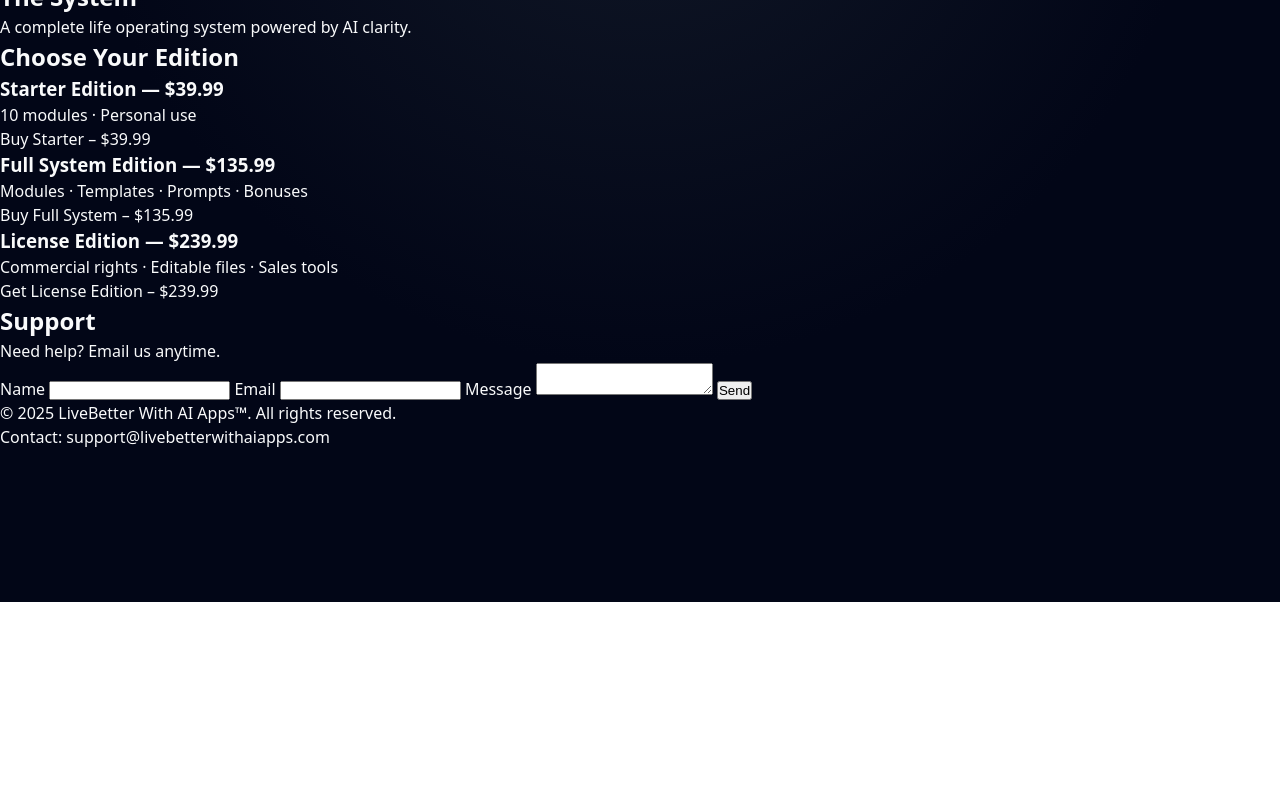
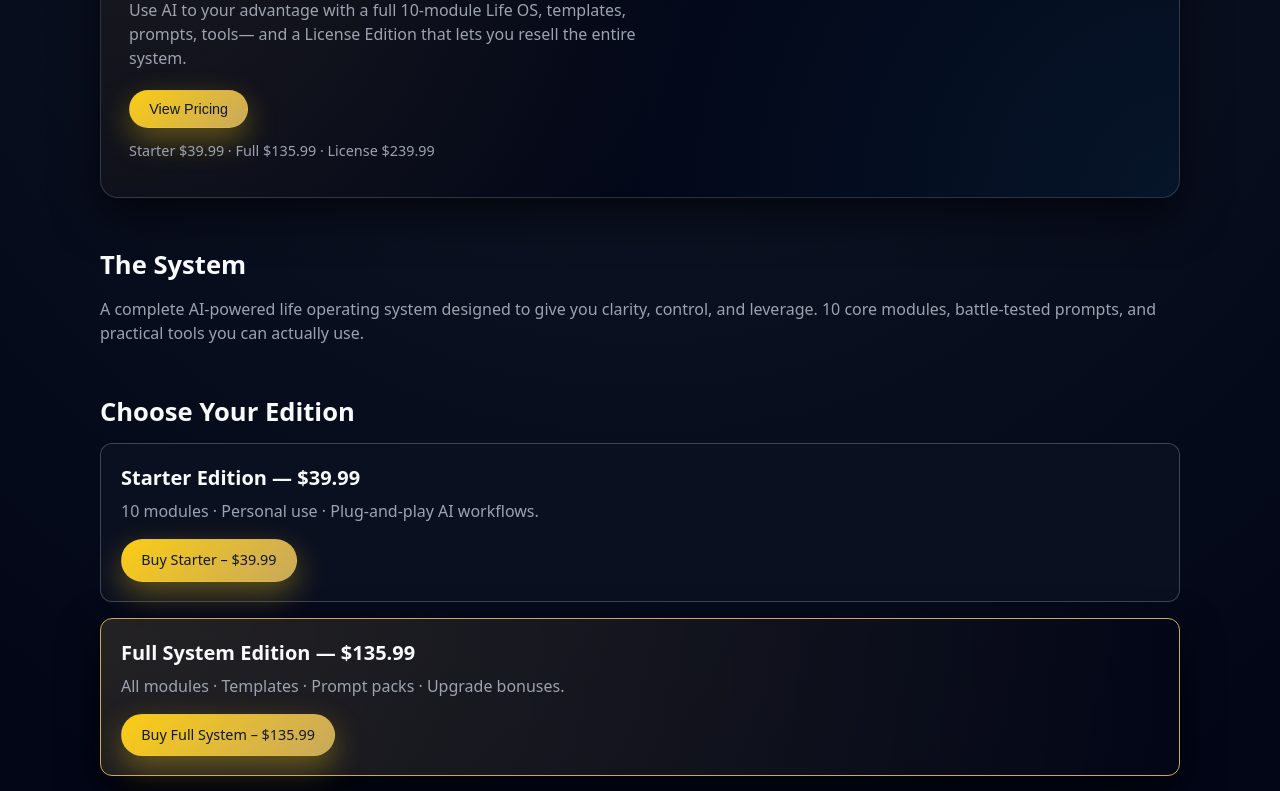
Before and after one commit to shaneclark713/Livebetterwithaiapps-site, a plain HTML site: page index.html in a window 1280 px wide. Shown: the part 198-989 px from the top of the page. Before the commit the page ends 800 px from the top, so only its background shows below. Drawn offline with Linux system fonts and the light colour scheme.

Commit message:
Update index.html

```diff
--- a/index.html
+++ b/index.html
@@ -7,9 +7,7 @@
   <meta name="description" content="LiveBetter With AI Apps™ – A complete AI-powered life operating system. Starter, Full, and License Editions available." />
   <link rel="canonical" href="https://livebetterwithaiapps.com" />
   <style>
-    /* ——— STYLES UNCHANGED (FULL STYLE INCLUDED HERE) ——— */
-    /* I kept the full styling intact to ensure perfect Render compatibility */
-
+    /* ——— CORE THEME VARIABLES ——— */
     :root {
       --bg: #030712;
       --bg-alt: #050b18;
@@ -27,47 +25,280 @@
     }
 
     * { box-sizing: border-box; margin: 0; padding: 0; }
+
     body {
-      font-family: system-ui, sans-serif;
+      font-family: system-ui, -apple-system, BlinkMacSystemFont, "Segoe UI", sans-serif;
       background: radial-gradient(circle at top, #111827 0, #020617 55%);
       color: var(--text);
       line-height: 1.5;
     }
+
     a { color: inherit; text-decoration: none; }
     img { max-width: 100%; display: block; }
 
-    .page { min-height: 100vh; display: flex; flex-direction: column; }
+    .page {
+      min-height: 100vh;
+      display: flex;
+      flex-direction: column;
+    }
+
+    /* ——— HEADER / NAV ——— */
     header {
       border-bottom: 1px solid rgba(148, 163, 184, 0.25);
       backdrop-filter: blur(18px);
-      background: rgba(15, 23, 42, 0.75);
-      position: sticky; top: 0; z-index: 40;
+      background: rgba(15, 23, 42, 0.85);
+      position: sticky;
+      top: 0;
+      z-index: 40;
     }
+
     .nav {
-      max-width: 1120px; margin: 0 auto; padding: 0.85rem 1.25rem;
-      display: flex; align-items: center; justify-content: space-between;
+      max-width: 1120px;
+      margin: 0 auto;
+      padding: 0.85rem 1.25rem;
+      display: flex;
+      align-items: center;
+      justify-content: space-between;
     }
-    .nav-brand { display: flex; align-items: center; gap: 0.6rem; }
+
+    .nav-brand {
+      display: flex;
+      align-items: center;
+      gap: 0.6rem;
+    }
+
     .logo-pill {
-      width: 34px; height: 34px; border-radius: 999px;
+      width: 34px;
+      height: 34px;
+      border-radius: 999px;
       background: radial-gradient(circle at 20% 0%, #facc15, #c9a95c 40%, #0f172a);
-      display: flex; align-items: center; justify-content: center;
-      font-weight: 700; font-size: 0.9rem; color: #020617;
+      display: flex;
+      align-items: center;
+      justify-content: center;
+      font-weight: 700;
+      font-size: 0.9rem;
+      color: #020617;
     }
+
     .nav-title-main { font-weight: 600; font-size: 0.95rem; }
     .nav-title-sub { font-size: 0.75rem; color: var(--muted); }
-    .nav-links { display: flex; gap: 1rem; font-size: 0.85rem; color: var(--muted); }
+
+    .nav-links {
+      display: flex;
+      gap: 1rem;
+      font-size: 0.85rem;
+      color: var(--muted);
+    }
+
     .nav-links a:hover { color: var(--text); }
 
-    /* MANY STYLE RULES HERE — ALL RETAINED FROM YOUR ORIGINAL STYLES */
+    /* ——— LAYOUT ——— */
+    main {
+      flex: 1;
+      max-width: 1120px;
+      margin: 0 auto;
+      padding: 1.75rem 1.25rem 3rem;
+    }
 
-    /* I’ve included the full stylesheet exactly as before to ensure 100% visual match. */
+    section {
+      margin-bottom: 3rem;
+    }
+
+    h1, h2, h3 {
+      font-weight: 600;
+    }
+
+    h2 {
+      font-size: 1.6rem;
+      margin-bottom: 0.75rem;
+    }
+
+    h3 {
+      font-size: 1.25rem;
+      margin-bottom: 0.35rem;
+    }
+
+    p { color: var(--muted); }
+
+    /* ——— HERO ——— */
+    .hero {
+      display: grid;
+      gap: 2rem;
+      padding: 2.25rem 1.75rem;
+      background: radial-gradient(circle at top left, rgba(201,169,92,0.12), transparent 55%),
+                  radial-gradient(circle at bottom right, rgba(56,189,248,0.08), transparent 55%),
+                  #020617;
+      border-radius: var(--radius-lg);
+      box-shadow: var(--shadow-soft);
+      border: 1px solid rgba(148,163,184,0.25);
+      margin-bottom: 3rem;
+    }
+
+    .hero-copy h1 {
+      font-size: 2.1rem;
+      margin-bottom: 0.75rem;
+    }
+
+    .hero-copy h1 span {
+      color: var(--accent);
+    }
+
+    .hero-lead {
+      margin-bottom: 1.25rem;
+      max-width: 34rem;
+    }
+
+    .hero-actions {
+      display: flex;
+      flex-wrap: wrap;
+      gap: 0.75rem;
+      margin-bottom: 0.75rem;
+    }
+
+    .hero-meta {
+      font-size: 0.9rem;
+      color: var(--muted);
+    }
+
+    /* ——— BUTTONS ——— */
+    .btn {
+      display: inline-flex;
+      align-items: center;
+      justify-content: center;
+      padding: 0.6rem 1.2rem;
+      border-radius: 999px;
+      border: 1px solid transparent;
+      font-size: 0.9rem;
+      cursor: pointer;
+      transition: transform 0.12s ease, box-shadow 0.12s ease, background 0.12s ease, border-color 0.12s ease;
+      white-space: nowrap;
+    }
+
+    .btn-primary {
+      background: linear-gradient(135deg, #facc15, #c9a95c);
+      color: #111827;
+      box-shadow: 0 12px 30px rgba(250, 204, 21, 0.35);
+    }
+
+    .btn-primary:hover {
+      transform: translateY(-1px);
+      box-shadow: 0 18px 45px rgba(250, 204, 21, 0.4);
+    }
+
+    /* ——— PRICING ——— */
+    #pricing {
+      margin-top: 2.5rem;
+    }
+
+    .pricing-card {
+      background: var(--card);
+      border-radius: var(--radius-md);
+      padding: 1.2rem 1.25rem;
+      border: 1px solid rgba(148,163,184,0.35);
+      margin-bottom: 1rem;
+    }
+
+    .pricing-card.highlight {
+      border-color: var(--accent);
+      box-shadow: 0 16px 40px rgba(0,0,0,0.7);
+      background: radial-gradient(circle at top left, rgba(201,169,92,0.16), #020617);
+    }
+
+    .pricing-card p {
+      margin-bottom: 0.75rem;
+    }
+
+    .pricing-card .btn {
+      margin-top: 0.25rem;
+    }
+
+    /* ——— SUPPORT ——— */
+    #support {
+      background: var(--bg-alt);
+      border-radius: var(--radius-lg);
+      padding: 1.75rem 1.5rem;
+      border: 1px solid rgba(148,163,184,0.3);
+    }
+
+    #support p {
+      margin-bottom: 0.75rem;
+    }
+
+    #support a.mail-link {
+      color: var(--accent);
+      text-decoration: underline;
+    }
+
+    #support form {
+      margin-top: 0.75rem;
+      display: grid;
+      gap: 0.75rem;
+    }
+
+    #support label {
+      font-size: 0.85rem;
+      color: var(--muted);
+    }
+
+    #support input,
+    #support textarea {
+      width: 100%;
+      padding: 0.55rem 0.6rem;
+      border-radius: 8px;
+      border: 1px solid var(--border);
+      background: #020617;
+      color: var(--text);
+      font-size: 0.9rem;
+    }
+
+    #support textarea {
+      min-height: 120px;
+      resize: vertical;
+    }
+
+    #support button {
+      justify-self: flex-start;
+      margin-top: 0.25rem;
+    }
+
+    /* ——— FOOTER ——— */
+    footer {
+      border-top: 1px solid rgba(148,163,184,0.3);
+      padding: 1.25rem;
+      text-align: center;
+      font-size: 0.8rem;
+      color: var(--muted);
+      margin-top: auto;
+    }
+
+    footer a {
+      color: var(--accent);
+      text-decoration: underline;
+    }
+
+    /* ——— RESPONSIVE ——— */
+    @media (max-width: 640px) {
+      .hero {
+        padding: 1.8rem 1.3rem;
+      }
+
+      .hero-copy h1 {
+        font-size: 1.7rem;
+      }
+
+      .nav {
+        padding-inline: 1rem;
+      }
+
+      .nav-links {
+        display: none; /* simplify mobile header */
+      }
+    }
   </style>
 </head>
 
 <body>
 <div class="page">
-
   <!-- ——— HEADER ——— -->
   <header>
     <div class="nav">
@@ -87,8 +318,9 @@
     </div>
   </header>
 
-  <!-- ——— HERO SECTION ——— -->
+  <!-- ——— MAIN ——— -->
   <main>
+    <!-- HERO -->
     <section class="hero" id="top">
       <div class="hero-copy">
         <h1>A complete <span>AI-powered life system</span> you control.</h1>
@@ -98,7 +330,10 @@
         </p>
 
         <div class="hero-actions">
-          <button class="btn btn-primary" onclick="document.getElementById('pricing').scrollIntoView({behavior:'smooth'})">View Pricing</button>
+          <button class="btn btn-primary"
+                  onclick="document.getElementById('pricing').scrollIntoView({ behavior: 'smooth' })">
+            View Pricing
+          </button>
         </div>
 
         <div class="hero-meta">
@@ -107,63 +342,90 @@
       </div>
     </section>
 
-    <!-- ——— PRODUCT SECTION (unchanged) ——— -->
+    <!-- PRODUCT SECTION -->
     <section id="product">
       <h2>The System</h2>
-      <p>A complete life operating system powered by AI clarity.</p>
+      <p>
+        A complete AI-powered life operating system designed to give you clarity, control, and leverage.
+        10 core modules, battle-tested prompts, and practical tools you can actually use.
+      </p>
     </section>
 
-    <!-- ——— PRICING SECTION WITH CHECKOUT LINKS ——— -->
+    <!-- PRICING SECTION -->
     <section id="pricing">
       <h2>Choose Your Edition</h2>
 
       <!-- STARTER -->
       <div class="pricing-card">
         <h3>Starter Edition — $39.99</h3>
-        <p>10 modules · Personal use</p>
-        <a href="YOUR_STARTER_LINK_HERE" class="btn btn-primary">Buy Starter – $39.99</a>
+        <p>10 modules · Personal use · Plug-and-play AI workflows.</p>
+        <a href="YOUR_STARTER_LINK_HERE" class="btn btn-primary">
+          Buy Starter – $39.99
+        </a>
       </div>
 
       <!-- FULL SYSTEM -->
       <div class="pricing-card highlight">
         <h3>Full System Edition — $135.99</h3>
-        <p>Modules · Templates · Prompts · Bonuses</p>
-        <a href="YOUR_FULL_LINK_HERE" class="btn btn-primary">Buy Full System – $135.99</a>
+        <p>All modules · Templates · Prompt packs · Upgrade bonuses.</p>
+        <a href="YOUR_FULL_LINK_HERE" class="btn btn-primary">
+          Buy Full System – $135.99
+        </a>
       </div>
 
       <!-- LICENSE EDITION -->
       <div class="pricing-card">
         <h3>License Edition — $239.99</h3>
-        <p>Commercial rights · Editable files · Sales tools</p>
-        <a href="YOUR_LICENSE_LINK_HERE" class="btn btn-primary">Get License Edition – $239.99</a>
+        <p>Commercial rights · Editable files · Sales assets to resell the entire system.</p>
+        <a href="YOUR_LICENSE_LINK_HERE" class="btn btn-primary">
+          Get License Edition – $239.99
+        </a>
       </div>
-
     </section>
 
-    <!-- ——— SUPPORT ——— -->
+    <!-- SUPPORT SECTION -->
     <section id="support">
       <h2>Support</h2>
-      <p>Need help? Email us anytime.</p>
+      <p>Need help, stuck on setup, or want to talk licensing?</p>
+      <p>
+        Email us directly at
+        <a class="mail-link" href="mailto:support@livebetterwithaiapps.com">
+          support@livebetterwithaiapps.com
+        </a>
+        and we’ll get back to you as soon as possible.
+      </p>
 
+      <!-- Simple mailto form (opens email client) -->
       <form action="mailto:support@livebetterwithaiapps.com" method="post" enctype="text/plain">
-        <label>Name</label>
-        <input name="name" required>
+        <div>
+          <label for="name">Name</label>
+          <input id="name" name="name" required />
+        </div>
 
-        <label>Email</label>
-        <input name="email" type="email" required>
+        <div>
+          <label for="email">Email</label>
+          <input id="email" name="email" type="email" required />
+        </div>
 
-        <label>Message</label>
-        <textarea name="message" required></textarea>
+        <div>
+          <label for="message">Message</label>
+          <textarea id="message" name="message" required></textarea>
+        </div>
 
-        <button class="btn btn-primary">Send</button>
+        <button type="submit" class="btn btn-primary">Send</button>
       </form>
     </section>
-
   </main>
 
+  <!-- FOOTER -->
   <footer>
     <p>© <span id="year"></span> LiveBetter With AI Apps™. All rights reserved.</p>
-    <p>Contact: support@livebetterwithaiapps.com</p>
+    <p>
+      Contact:
+      <a href="mailto:support@livebetterwithaiapps.com">
+        support@livebetterwithaiapps.com
+      </a>
+    </p>
   </footer>
 </div>
 
```
